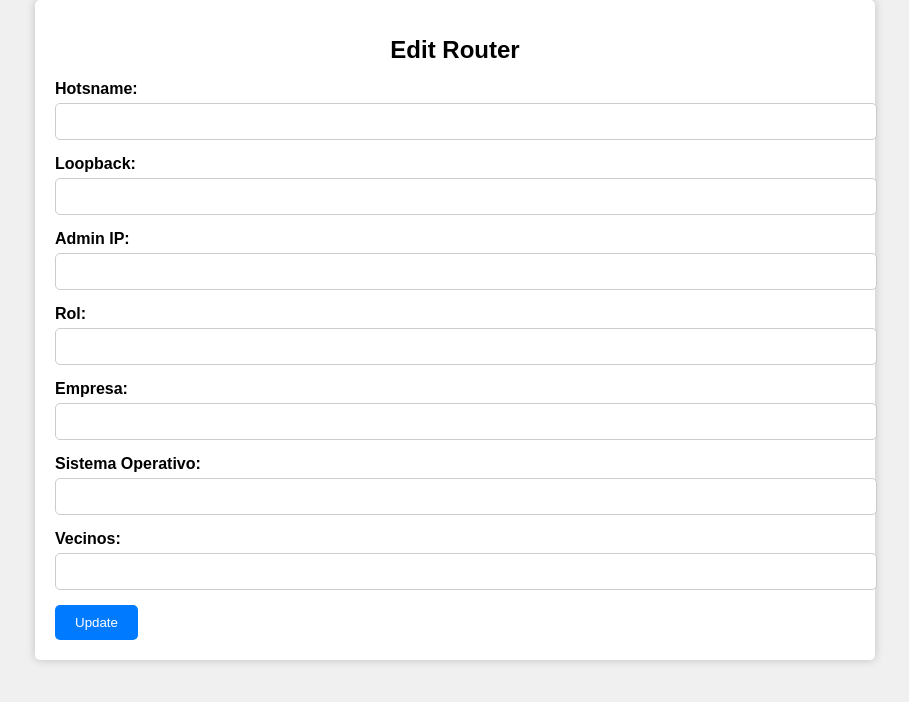
After one commit to ToscanoCarlos/ProyectoRedes, a Flask app: template templates/update_router.html in a window 1280 px wide. The commit adds this page. Shown: the top 702 px of the page, without its empty margins (185-1094 px from the left). Run offline with Flask 3, Linux system fonts and the light colour scheme; the template is opened without the code that fills it, so the values that code supplies are empty.

Commit message:
Add update_router.html

```diff
--- /dev/null
+++ b/templates/update_router.html
@@ -0,0 +1,82 @@
+<!DOCTYPE html>
+<html lang="en">
+  <head>
+    <meta charset="UTF-8" />
+    <meta http-equiv="X-UA-Compatible" content="IE-edge" />
+    <meta name="viewport" content="width=device-width, initial-scale=1.0" />
+    <link rel="stylesheet" href="{{url_for('static', filename='main.css')}}"/>
+  </head>
+  <body>
+    <div class="container">
+      <h1 class="title">Edit Router</h1>
+
+      <form class="user-form" action="{{url_for('update_router', id=router.id)}}" method="POST">
+        <div class="form-group">
+          <label class="user-form-label" for="hotsname">Hotsname:</label>
+          <input
+            type="text"
+            name="hotsname"
+            value="{{router.hotsname}}"
+            class="user-form-input"
+          />
+        </div>
+        <div class="form-group">
+          <label class="user-form-label" for="loopback">Loopback:</label>
+          <input
+            type="text"
+            name="loopback"
+            value="{{router.loopback}}"
+            class="user-form-input"
+          />
+        </div>
+        <div class="form-group">
+          <label class="user-form-label" for="admin_ip">Admin IP:</label>
+          <input
+            type="text"
+            name="admin_ip"
+            value="{{router.admin_ip}}"
+            class="user-form-input"
+          />
+        </div>
+        <div class="form-group">
+            <label class="user-form-label" for="rol">Rol:</label>
+            <input
+              type="text"
+              name="rol"
+              value="{{router.rol}}"
+              class="user-form-input"
+            />
+          </div>
+          <div class="form-group">
+            <label class="user-form-label" for="empresa">Empresa:</label>
+            <input
+              type="text"
+              name="empresa"
+              value="{{router.empresa}}"
+              class="user-form-input"
+            />
+          </div>
+          <div class="form-group">
+            <label class="user-form-label" for="so">Sistema Operativo:</label>
+            <input
+              type="text"
+              name="so"
+              value="{{router.so}}"
+              class="user-form-input"
+            />
+          </div>
+          <div class="form-group">
+            <label class="user-form-label" for="vecinos">Vecinos:</label>
+            <input
+              type="text"
+              name="vecinos"
+              value="{{router.vecinos}}"
+              class="user-form-input"
+            />
+          </div>
+
+        <button class="user-form-button">Update</button>
+      </form>
+    </div>
+  </body>
+</html>
--- a/templates/usuarios.html
+++ b/templates/usuarios.html
@@ -22,7 +22,7 @@
         {% endwith %}
 
         <h2>Obtener Json de Usuarios</h2>
-        <button type="button" id="get-users-button">Obtener Usuarios</button>
+        <button class="btn" type="button" id="get-users-button">Obtener Usuarios</button>
 
         <h2>Crear Usuario</h2>
         <form action="/new_usuario" method="POST" class="user-form">
```
